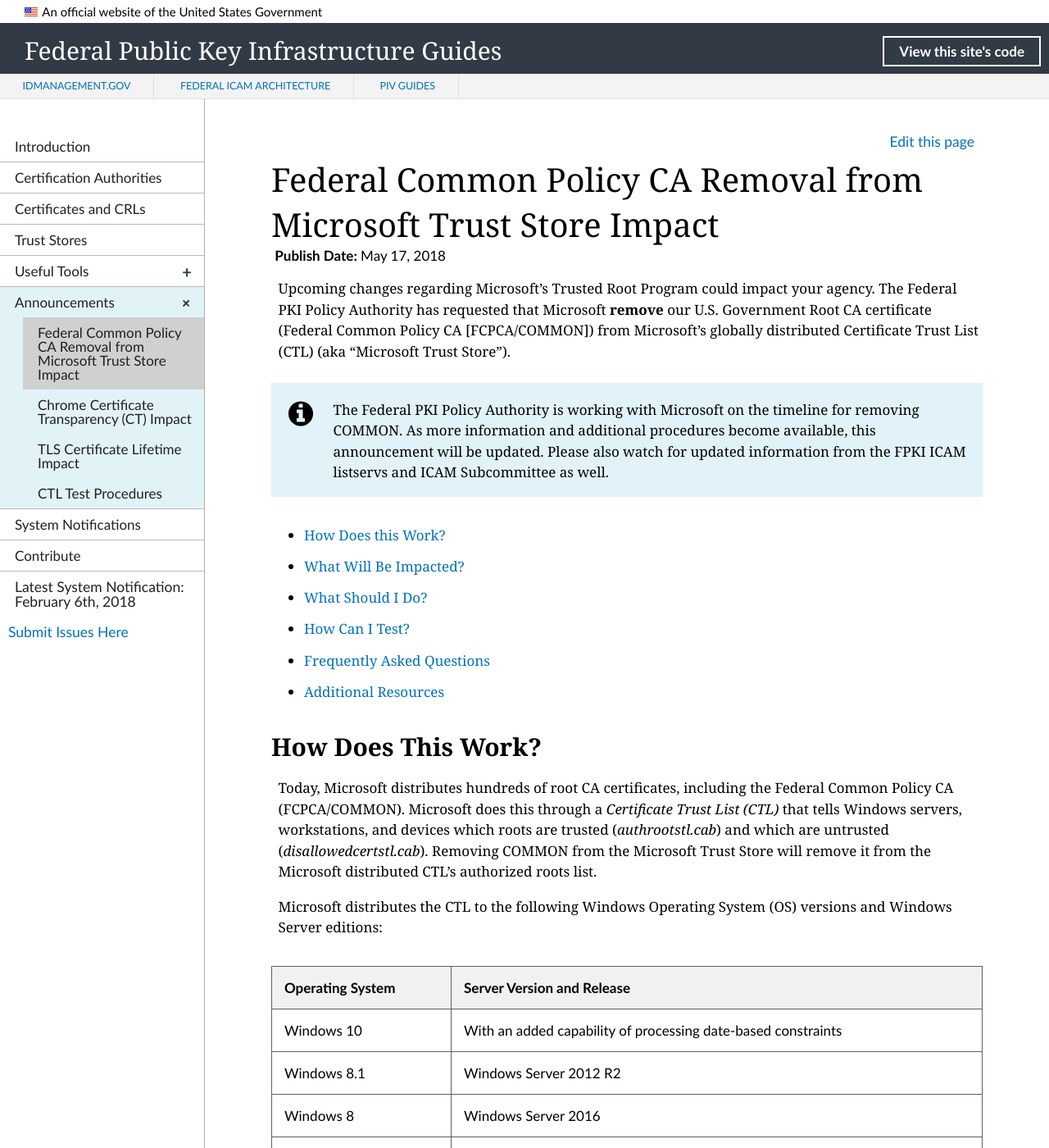
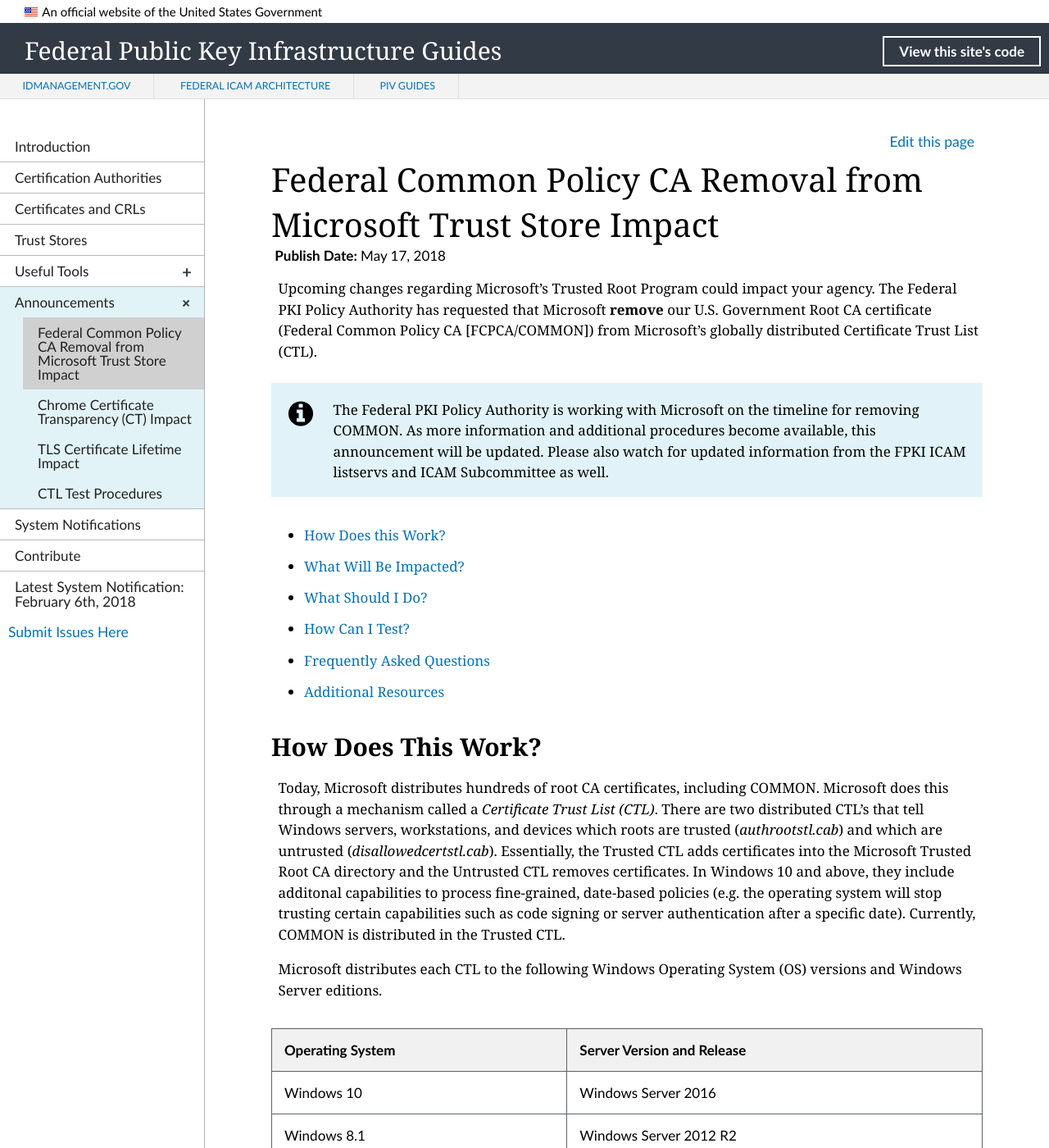
Before and after one commit to GSA/fpki-guides, a Jekyll site: the page built from _announcements/01_microsoft_constraint.md, in a window 1280 px wide and 1400 px high. Shown: the whole window at 82% size. Built offline with Jekyll 4.4.1, drawn with Linux system fonts in a browser that asks for light colours; nearby versions of some CDN libraries; library files that are not in the unit come from our copies; some of the changed text lies outside the part shown.

```diff
--- a/_announcements/01_microsoft_constraint.md
+++ b/_announcements/01_microsoft_constraint.md
@@ -8,7 +8,7 @@
 description: Upcoming changes regarding Microsoft's Trusted Root Program could impact your agency.  The Federal PKI Policy Authority has elected to remove our U.S. Government Root CA certificate (Federal Common Policy CA [FCPCA/COMMON]) from the Microsoft Trust Store. <br><br> This change will cause Windows users to receive errors when encountering instances of an Federal PKI CA-issued certificate. You can mitigate the impact for the government intranets and government-furnished equipment by using configuration management tools for federal devices. This announcement will be updated with new information and procedures as soon as they are available.
 ---
 
-Upcoming changes regarding Microsoft's Trusted Root Program could impact your agency. The Federal PKI Policy Authority<!--Correct?--> has requested that Microsoft **remove** our U.S. Government Root CA certificate (Federal Common Policy CA [FCPCA/COMMON]) from Microsoft's globally distributed Certificate Trust List (CTL) (aka "Microsoft Trust Store").
+Upcoming changes regarding Microsoft's Trusted Root Program could impact your agency. The Federal PKI Policy Authority has requested that Microsoft **remove** our U.S. Government Root CA certificate (Federal Common Policy CA [FCPCA/COMMON]) from Microsoft's globally distributed Certificate Trust List (CTL).
 
 {% include alert-info.html content="The Federal PKI Policy Authority is working with Microsoft on the timeline for removing COMMON. As more information and additional procedures become available, this announcement will be updated. Please also watch for updated information from the FPKI ICAM listservs and ICAM Subcommittee as well." %}
 
@@ -20,13 +20,13 @@
 - [Additional Resources](#additional-resources)
 
 ## How Does This Work?
-Today, Microsoft distributes hundreds of root CA certificates, including the Federal Common Policy CA (FCPCA/COMMON). Microsoft does this through a _Certificate Trust List (CTL)_ that tells Windows servers, workstations, and devices which roots are trusted (*authrootstl.cab*) and which are untrusted (*disallowedcertstl.cab*). Removing COMMON from the Microsoft Trust Store will remove it from the Microsoft distributed CTL's authorized roots list.<!--Correct way to say this? Is there 1 CTL or 2? First sentence sounds like 1; this sentence sounds like 2.-->
+Today, Microsoft distributes hundreds of root CA certificates, including COMMON. Microsoft does this through a mechanism called a  _Certificate Trust List (CTL)_. There are two distributed CTL's that tell Windows servers, workstations, and devices which roots are trusted (*authrootstl.cab*) and which are untrusted (*disallowedcertstl.cab*). Essentially, the Trusted CTL adds certificates into the Microsoft Trusted Root CA directory and the Untrusted CTL removes certificates. In Windows 10 and above, they include additonal capabilities to process fine-grained, date-based policies (e.g. the operating system will stop trusting certain capabilities such as code signing or server authentication after a specific date). Currently, COMMON is distributed in the Trusted CTL.
 
-Microsoft distributes the CTL<!--1 list?--> to the following Windows Operating System (OS) versions and Windows Server editions<!--Explain what the "added capability..." below is about. Also, should Windows 10 be paired with Windows Server 2012 R2 and 2016? -->:
+Microsoft distributes each CTL to the following Windows Operating System (OS) versions and Windows Server editions.
 
-| **Operating System** | **Server Version and Release**                 |
-| :-------- | :-------------------------------     |
-| Windows 10  | With an added capability of processing date-based constraints    |
+| **Operating System** | **Server Version and Release** |
+| :-------- | :------------------------------- |
+| Windows 10  | Windows Server 2016 |
 | Windows 8.1   | Windows Server 2012 R2 |
 | Windows 8   | Windows Server 2016 |
 | Windows Vista   | Windows Server 2008 R2 |
@@ -92,7 +92,7 @@
 
 - You must have Enterprise Administrator privileges
 - You can set up a group policy object from a Domain Controller (or other approaches you use in your agency)
-- You may need to use multiple group policy objects to apply the configurations to all workstations in all groups and containers<!--Includes devices?-->
+- You may need to use multiple group policy objects to apply the configurations to all workstations in all groups and containers
 - Settings are under `Computer Configuration\Policies\Windows Settings\Security Settings\Public Key Policies\`
 - Import the `fcpca.crt` into **Trusted Root Certification Authorities**
 
@@ -122,17 +122,17 @@
 
 ## How Can I Test?
 
-{% include alert-info.html content="Test results for _Disallow_ did not allow local trust decisions to be overridden, so no further testing will be done." %}
-<!--Should above say "serverAuth Disallow" for completeness?-->
+{% include alert-info.html content="Test results for _serverAuth Disallow_ did not allow local trust decisions to be overridden, so no further testing will be conducted." %}
+
 To review the previous testing procedures: [CTL Testing](https://github.com/GSA/fpki-guides/blob/ms-hot-topic-test-procedures/_announcements/04_ms_constraint_test_procedures.md){:target="_blank"}.
 
 ## Frequently Asked Questions
 
 ### 1. Why is COMMMON being removed?
-The _X.509 Certificate Policy for the U.S. Federal PKI Common Policy Framework_ doesn't comply with <!--We mean Microsoft's requirements, correct?-->Microsoft's requirements for globally trusted TLS/SSL certificates. <!--Took out removal of COMMON statement.  Redundant. This has been covered already.--> Microsoft's requirements include:
+The _X.509 Certificate Policy for the U.S. Federal PKI Common Policy Framework_ doesn't comply with Microsoft's requirements for globally trusted TLS/SSL certificates. Microsoft's requirements include:
 
 **a. Requirement for Fully-Qualified Domain Names (FQDNs)**<br>
-Microsoft plans to restrict TLS/SSL certificates to only those certificates using FQDNs ending in .gov, .mil, or fed.us.  Some Federal PKI agencies issue TLS/SSL certificates to intranet websites.  These certificates either:&nbsp;&nbsp;don't have FQDNs; contain intranet domains that don't end in .gov, .mil, or fed.us; or use short names (aliases). Under Microsoft's requirements, these agencies would need to reissue, re-install, and reconfigure all "non-compliant" certificates and applications.  The Federal PKI community has determined that this would have a negative impact on mission applications on the intranets.<!--Took out repeated "removal of COMMON" statement. This has been covered already.-->
+Microsoft plans to restrict TLS/SSL certificates to only those certificates using FQDNs ending in .gov, .mil, or fed.us.  Some Federal PKI agencies issue TLS/SSL certificates to intranet websites.  These certificates either:&nbsp;&nbsp;don't have FQDNs; contain intranet domains that don't end in .gov, .mil, or fed.us; or use short names (aliases). Under Microsoft's requirements, these agencies would need to reissue, re-install, and reconfigure all "non-compliant" certificates and applications.  The Federal PKI community has determined that this would have a negative impact on mission applications on the intranets.
 
 **b. Requirement for public audit**<br>
 The Federal PKI follows a government auditing standard, and we have not restricted our issuance of TLS/SSL certificates to only the .gov and .mil domains. Under the requirements, all CAs in the Federal PKI that could issue TLS/SSL certificates are required to submit a non-government audit or be technically constrained.  The Federal PKI has **not** technically constrained our CAs.
@@ -144,7 +144,7 @@
 Any Federal PKI CA that issues TLS/SSL, code-signing, or email-signing certificates would have to establish a new CA for each type of certificate. This effort requires time, planning, and funding.
 
 ### 2. How can I determine which of our intranet websites and applications will be impacted, including those used by cross-agency users?
-All Windows-based websites and applications configured with TLS/SSL<!--configured with?--> or that rely on a TLS/SSL certificate (email, Virtual Private Network, digital signature, etc.) issued by a Federal PKI CA that validates to COMMON will be impacted. For agencies and mission partners that are cross-certified with the FBCA, external users could also be impacted if COMMON is used instead of your root.
+All Windows-based websites and applications configured with certificates (email, Virtual Private Network, digital signature, etc.) issued by a Federal PKI CA that validates to COMMON will be impacted. For agencies and mission partners that are cross-certified with the FBCA, external users could also be impacted if COMMON is used instead of your root.
 
 You can run a report on all issued certificates or, if your agency has an agreement with a Federal PKI Shared Service Provider (SSP), you can request that the SSP run the report.
 
@@ -164,7 +164,7 @@
 **Yes**. See [Install Using Group Policy Objects](#install-using-group-policy-objects) to mitigate this risk.
 
 ### 5. Do I need to remove the "baked-in" version of COMMON?
-No, don't remove COMMON.  You may see two versions of the certificate in Trusted Root Certificate Authorities<!--"one from the Microsoft distribution still accurate?-->--one from the Microsoft distribution and one from your enterprise group policy or Enterprise Trust Store.  Each version is being distributed differently and will have a different properties set.
+No, don't remove COMMON.  You may see two versions of the certificate in Trusted Root Certificate Authorities and one from your enterprise group policy or Enterprise Trust Store.  Each version is being distributed differently and will have a different properties set.
 
 ### 6. Do I need to add COMMON to the Trusted Root Certification Authorities store, or should I add it to the Enterprise Trust Store?
 Microsoft Operating Systems use different physical containers and logical views of these containers for trust stores.  In addition, different tools will have different **names** for the same physical or logical view.  For example:
```
Also changed, not shown: other parts of _announcements/01_microsoft_constraint.md (+3 -3 lines).
